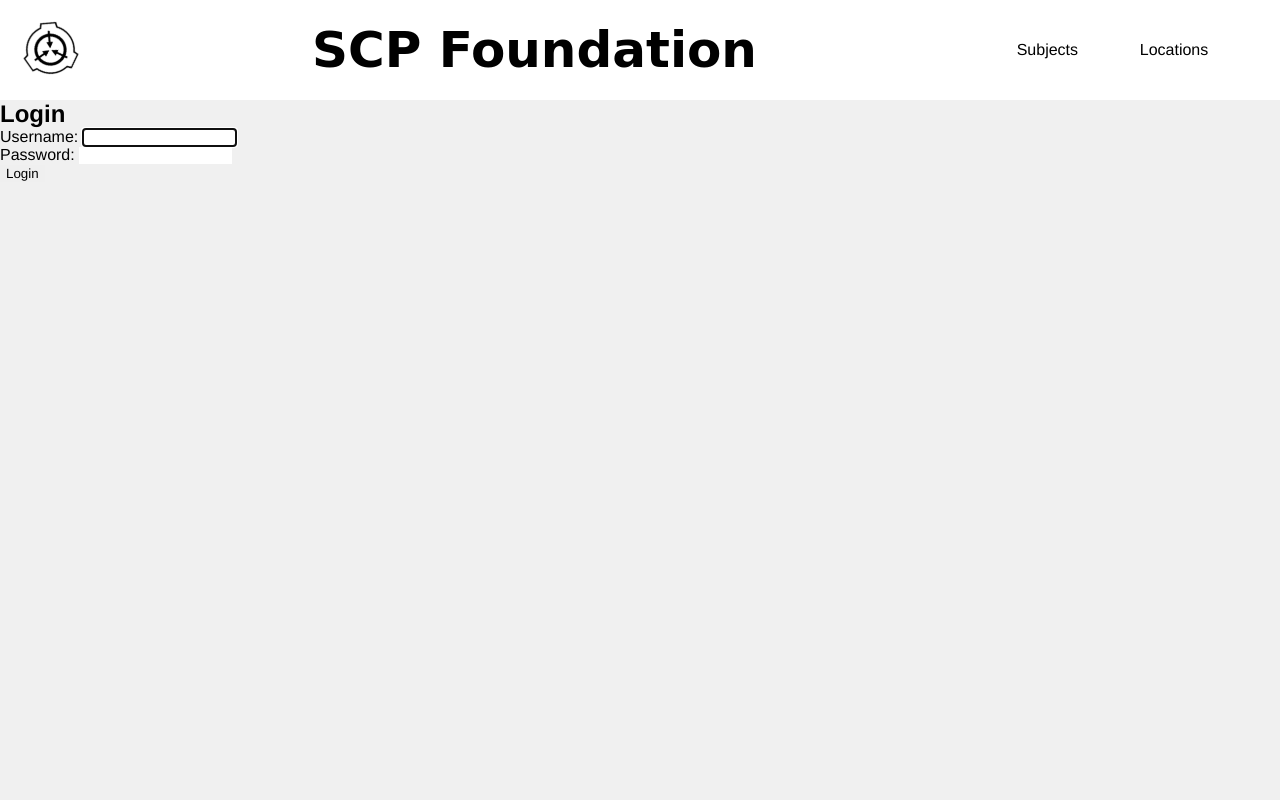
After one commit to AndreCamm/djangoproject, a Django app: page /accounts/login/ in a window 1280 px wide. The commit adds this page. Run offline with Django 3.2, Linux system fonts and the light colour scheme; some web fonts are replaced.

Commit message:
login page, clickable monsters, profile pages, css

```diff
--- a/myproject/cage/models.py
+++ b/myproject/cage/models.py
@@ -18,6 +18,7 @@
     image = models.ImageField(upload_to ='', default='/default0.png')
     description = models.TextField()
     monster_location = models.ManyToManyField(Location)
+    date = models.DateField()
 
     def __str__(self):
         return self.monster_name
--- a/myproject/cage/static/main.css
+++ b/myproject/cage/static/main.css
@@ -1,22 +1,126 @@
+body{
+    height: 100vh;
+    background-color: #f0f0f0;
+}
 *{
     border: 0px;
     margin: 0px;
+    font-family: "Helvetica";
+
 }
 h1{
     font-family: 'Baumans', cursive;
     font-weight: bolder;
     font-size: 50px;
+    margin-left: 20px;
+    cursor: pointer;
 }
 .header {
     padding: 10px;
-    height: 100px;
+    height: 80px;
     display: flex;
     align-items: center;
+    background-color: white;
+    display: flex;
+    justify-content: space-between;
+}
+.header ul {
+    display: flex;
+    justify-content: space-evenly;
+}
+.header ul li a{
+    text-decoration: none;
+    color: black;
 }
 #logo {
-    width: 90px;
-    padding: 10px;
+    width: 60px;
+    padding: 12px;
+    animation: rotate-center 5s linear infinite both;
 }
-.logo{
-    width: 20px;
+
+#gallery {
+    display: flex;
+    flex-wrap: wrap;
 }
+/* id="logo" */
+@keyframes rotate-center {
+    0% {
+      transform: rotate(0);
+    }
+    100% {
+      transform: rotate(360deg);
+    }
+}
+
+#note{
+    text-align: center;
+    font-family: 'Permanent Marker', cursive;
+}
+
+#monsterpic {
+    width: 300px;
+}
+
+.gallery{
+    display: block;
+    width: 200px;
+    background-color: white;
+    border: solid white 6px;
+    border-bottom: solid white 40px;
+    box-shadow: 0px 4px 8px 0 rgba(0,0,0,0.2), 0 6px 20px 0 rgba(0,0,0,0.19);
+    transition: ease-in-out 200ms;
+    margin: 20px;
+    filter: grayscale(100%);
+    -webkit-transform: rotate(-2deg);
+    -moz-transform: rotate(-2deg);
+}
+.gallery img{
+    opacity: 0.3;
+    background-color: #353535;
+    display: block;
+    width: 200px;
+}
+.gallery img:hover{
+    animation: develop 200ms;
+    animation-fill-mode: forwards;
+}
+.gallery:hover{
+    -webkit-box-shadow: 0 3px 6px rgba(0,0,0,.5);
+    -moz-box-shadow: 0 3px 6px rgba(0,0,0,.5);
+    transform: scale(1.05);
+    filter: grayscale(0%);
+}
+
+#pic{
+    width: 100px;
+}
+ul {
+    list-style-type: none;
+    width: 25%;
+    margin: 0;
+    padding: 0;
+}
+
+#allMonsters {
+    justify-content: center;
+    display: flex;
+    flex-wrap: wrap;
+}
+
+@keyframes develop {
+    0% { opacity: 0.5; }
+    10% { opacity: 0.55; }
+    20% { opacity: 0.6; }
+    30% { opacity: 0.65; }
+    40% { opacity: 0.7; }
+    50% { opacity: 0.75; }
+    60% { opacity: 0.8; }
+    70% { opacity: 0.85; }
+    80% { opacity: 0.90; }
+    90% { opacity: 0.95; }
+    100% { opacity: 1; }
+}
+
+.login {
+    background-image: url(/myproject/uploads/password.png);
+}
--- a/myproject/cage/templates/base.html
+++ b/myproject/cage/templates/base.html
@@ -4,9 +4,18 @@
     <head>
         <link rel="stylesheet" href="{% static 'main.css' %}">
         <link href="https://fonts.googleapis.com/css2?family=Baumans&display=swap" rel="stylesheet">
+        <link href="https://fonts.googleapis.com/css2?family=Permanent+Marker&display=swap" rel="stylesheet">
         <title>{% block title %}{% endblock %}</title>
     </head>
     <body>
+        <div class="header">
+            <img id="logo" src="{% static 'cage/img/scplogo01.png' %}">
+            <h1>SCP Foundation</h1>
+            <ul>
+                <li><a href="#Subjects">Subjects</a></li>
+                <li><a href="#Locations">Locations</a></li>
+            </ul>
+        </div>
         {% block content %}{% endblock %}
     </body>
 </html>
--- /dev/null
+++ b/myproject/cage/templates/registration/login.html
@@ -0,0 +1,13 @@
+{% extends "../base.html" %}
+{% load static %}
+{% block title %} Login {% endblock %}
+{% block content %}
+<div className="login">
+  <h2>Login</h2>
+  <form method="post">
+    {% csrf_token %}
+    {{ form.as_p }}
+    <button type="submit">Login</button>
+  </form>
+</div>
+{% endblock %}
--- a/myproject/cage/urls.py
+++ b/myproject/cage/urls.py
@@ -3,4 +3,5 @@
 
 urlpatterns = [
     path("", views.index, name="index"),
+    path("<int:scp_id>/", views.detail, name="detail"),
 ]
--- a/myproject/myproject/settings.py
+++ b/myproject/myproject/settings.py
@@ -57,7 +57,7 @@
 TEMPLATES = [
     {
         'BACKEND': 'django.template.backends.django.DjangoTemplates',
-        'DIRS': [],
+        'DIRS': [os.path.join(BASE_DIR, 'templates')],
         'APP_DIRS': True,
         'OPTIONS': {
             'context_processors': [
@@ -121,3 +121,5 @@
 # https://docs.djangoproject.com/en/3.0/howto/static-files/
 
 STATIC_URL = '/static/'
+
+LOGIN_REDIRECT_URL = '/cage'
--- a/myproject/myproject/urls.py
+++ b/myproject/myproject/urls.py
@@ -6,6 +6,7 @@
 urlpatterns = [
     path('cage/', include('cage.urls')),
     path('admin/', admin.site.urls),
+    path('accounts/', include('django.contrib.auth.urls')), #for the login page :)
 ] + static(settings.MEDIA_URL, document_root=settings.MEDIA_ROOT)
 
 
```
Also changed, not shown: myproject/cage/templates/cage/index.html (+11 -3 lines), myproject/cage/templates/cage/profile.html (added, +17 -0 lines), myproject/cage/views.py (+10 -1 lines), myproject/cage/migrations/0004_monster_date.py (added), myproject/cage/static/cage/img/paper_bg.jpg (added), myproject/db.sqlite3, myproject/uploads/1565032266.i-psilone_kelpie-pn.png (added), myproject/uploads/515a3c71c592e96bcbc3d227ce142192.jpg (added), myproject/uploads/Grimwolf.jpg (added), myproject/uploads/a4008599110_10.jpg (added), myproject/uploads/barghest.jpg (added).
